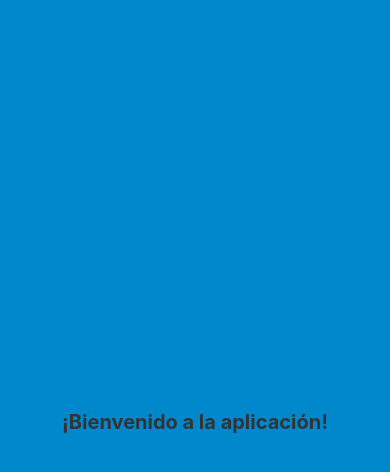
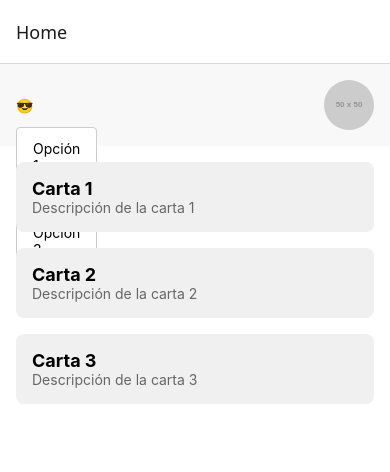
Before and after one commit to v11ns/punoseguro2, a React Native app: screen / in a window 390 px wide. Shown: the top 472 px of the page. Built offline with nearby package versions, Linux system fonts and the light colour scheme.

Commit message:
Cambios en el código de App.tsx:
-redireccion de la pantalla de carga hacia la principal.
-instalacion de dependencias necesarias para react-native/navigation.

```diff
--- a/App.tsx
+++ b/App.tsx
@@ -1,5 +1,6 @@
 import React, { useState, useEffect } from 'react';
 import { View, Text, StyleSheet, ActivityIndicator, Animated } from 'react-native';
+import AppNavigator from './src/navigation/index'; // Importa el componente de navegación
 
 const App = () => {
   const [isLoading, setIsLoading] = useState(true);
@@ -32,11 +33,8 @@ const App = () => {
     );
   }
 
-  return (
-    <View style={styles.container}>
-      <Text style={styles.mainText}>¡Bienvenido a la aplicación!</Text>
-    </View>
-  );
+  // Renderiza la navegación principal después de la carga
+  return <AppNavigator />;
 };
 
 const styles = StyleSheet.create({
@@ -55,11 +53,6 @@ const styles = StyleSheet.create({
     color: '#ffffff',
     marginBottom: 20,
   },
-  mainText: {
-    fontSize: 20,
-    fontWeight: 'bold',
-    color: '#333333',
-  },
 });
 
-export default App;0
+export default App;
--- a/index.js
+++ b/index.js
@@ -1,7 +1,7 @@
 /**
  * @format
  */
-
+import 'react-native-gesture-handler';
 import {AppRegistry} from 'react-native';
 import App from './App';
 import {name as appName} from './app.json';
--- a/package.json
+++ b/package.json
@@ -10,6 +10,8 @@
     "test": "jest"
   },
   "dependencies": {
+    "@react-navigation/native": "^7.1.5",
+    "@react-navigation/stack": "^7.2.9",
     "react": "19.0.0",
     "react-native": "0.78.2"
   },
--- a/src/navigation/index.tsx
+++ b/src/navigation/index.tsx
@@ -0,0 +1,20 @@
+import React from 'react';
+import { NavigationContainer } from '@react-navigation/native';
+import { createStackNavigator } from '@react-navigation/stack';
+import HomeScreen from '../screens/index';
+import PunoSeguroScreen from '../screens/PunoSeguro';
+
+const Stack = createStackNavigator();
+
+const AppNavigator = () => {
+    return (
+        <NavigationContainer>
+            <Stack.Navigator initialRouteName="Home">
+                <Stack.Screen name="Home" component={HomeScreen} />
+                <Stack.Screen name="PunoSeguro" component={PunoSeguroScreen} />
+            </Stack.Navigator>
+        </NavigationContainer>
+    );
+};
+
+export default AppNavigator;
--- /dev/null
+++ b/src/screens/PunoSeguro.tsx
@@ -0,0 +1,81 @@
+import React, { useState } from 'react';
+import { View, Text, TextInput, Button, StyleSheet } from 'react-native';
+
+const PunoSeguro:React.FC = () => {
+    const [formData, setFormData] = useState({
+        name: '',
+        email: '',
+        message: '',
+    });
+
+    const handleChange = (field: string, value: string) => {
+        setFormData({ ...formData, [field]: value });
+    };
+
+    const handleSubmit = () => {
+        console.log('Form Data:', formData);
+        // Aquí puedes manejar el envío del formulario
+    };
+
+    return (
+        <View style={styles.container}>
+            <Text style={styles.title}>Formulario Puno Seguro</Text>
+            <TextInput
+                style={styles.input}
+                placeholder="Nombre"
+                value={formData.name}
+                onChangeText={(text) => handleChange('name', text)}
+            />
+            <TextInput
+                style={styles.input}
+                placeholder="Correo Electrónico"
+                value={formData.email}
+                onChangeText={(text) => handleChange('email', text)}
+                keyboardType="email-address"
+            />
+            <TextInput
+                style={styles.textArea}
+                placeholder="Mensaje"
+                value={formData.message}
+                onChangeText={(text) => handleChange('message', text)}
+                multiline
+            />
+            <Button title="Enviar" onPress={handleSubmit} />
+        </View>
+    );
+};
+
+const styles = StyleSheet.create({
+    container: {
+        flex: 1,
+        padding: 20,
+        backgroundColor: '#f5f5f5',
+    },
+    title: {
+        fontSize: 20,
+        fontWeight: 'bold',
+        marginBottom: 20,
+        textAlign: 'center',
+    },
+    input: {
+        height: 40,
+        borderColor: '#ccc',
+        borderWidth: 1,
+        borderRadius: 5,
+        marginBottom: 15,
+        paddingHorizontal: 10,
+        backgroundColor: '#fff',
+    },
+    textArea: {
+        height: 100,
+        borderColor: '#ccc',
+        borderWidth: 1,
+        borderRadius: 5,
+        marginBottom: 15,
+        paddingHorizontal: 10,
+        backgroundColor: '#fff',
+        textAlignVertical: 'top',
+    },
+});
+
+export default PunoSeguro;
--- a/src/screens/index.tsx
+++ b/src/screens/index.tsx
@@ -1,5 +1,101 @@
-//crea un index
-// para importar todos los screens de la carpeta
-import { HomeScreen } from './HomeScreen';
+import React from 'react';
+import { View, Text, Image, StyleSheet, TouchableOpacity, FlatList } from 'react-native';
 
-export { HomeScreen }; //exporta HomeScreen
+const Home = () => {
+    const menuOptions = ['Opción 1', 'Opción 2', 'Opción 3'];
+    const cards = [
+        { id: '1', title: 'Carta 1', description: 'Descripción de la carta 1' },
+        { id: '2', title: 'Carta 2', description: 'Descripción de la carta 2' },
+        { id: '3', title: 'Carta 3', description: 'Descripción de la carta 3' },
+    ];
+
+    const renderCard = ({ item }: { item: { id: string; title: string; description: string } }) => (
+        <View style={styles.card}>
+            <Text style={styles.cardTitle}>{item.title}</Text>
+            <Text style={styles.cardDescription}>{item.description}</Text>
+        </View>
+    );
+
+    return (
+        <View style={styles.container}>
+            <View style={styles.header}>
+                <TouchableOpacity style={styles.menuButton}>
+                    <Text>😎</Text>
+                    <View style={styles.menuDropdown}>
+                        {menuOptions.map((option, index) => (
+                            <Text key={index} style={styles.menuOption}>
+                                {option}
+                            </Text>
+                        ))}
+                    </View>
+                </TouchableOpacity>
+                <Image
+                    source={{ uri: 'https://via.placeholder.com/50' }}
+                    style={styles.headerImage}
+                />
+            </View>
+            <FlatList
+                data={cards}
+                renderItem={renderCard}
+                keyExtractor={(item) => item.id}
+                contentContainerStyle={styles.content}
+            />
+        </View>
+    );
+};
+
+const styles = StyleSheet.create({
+    container: {
+        flex: 1,
+        backgroundColor: '#fff',
+    },
+    header: {
+        flexDirection: 'row',
+        justifyContent: 'space-between',
+        alignItems: 'center',
+        padding: 16,
+        backgroundColor: '#f8f8f8',
+    },
+    menuButton: {
+        position: 'relative',
+    },
+    menuDropdown: {
+        position: 'absolute',
+        top: 30,
+        left: 0,
+        backgroundColor: '#fff',
+        borderWidth: 1,
+        borderColor: '#ccc',
+        borderRadius: 4,
+        padding: 8,
+        zIndex: 1,
+    },
+    menuOption: {
+        paddingVertical: 4,
+        paddingHorizontal: 8,
+    },
+    headerImage: {
+        width: 50,
+        height: 50,
+        borderRadius: 25,
+    },
+    content: {
+        padding: 16,
+    },
+    card: {
+        backgroundColor: '#f0f0f0',
+        padding: 16,
+        borderRadius: 8,
+        marginBottom: 16,
+    },
+    cardTitle: {
+        fontSize: 18,
+        fontWeight: 'bold',
+    },
+    cardDescription: {
+        fontSize: 14,
+        color: '#666',
+    },
+});
+
+export default Home;
```
Also changed, not shown: 1 other file (tests, documents, lock files or other folders).
